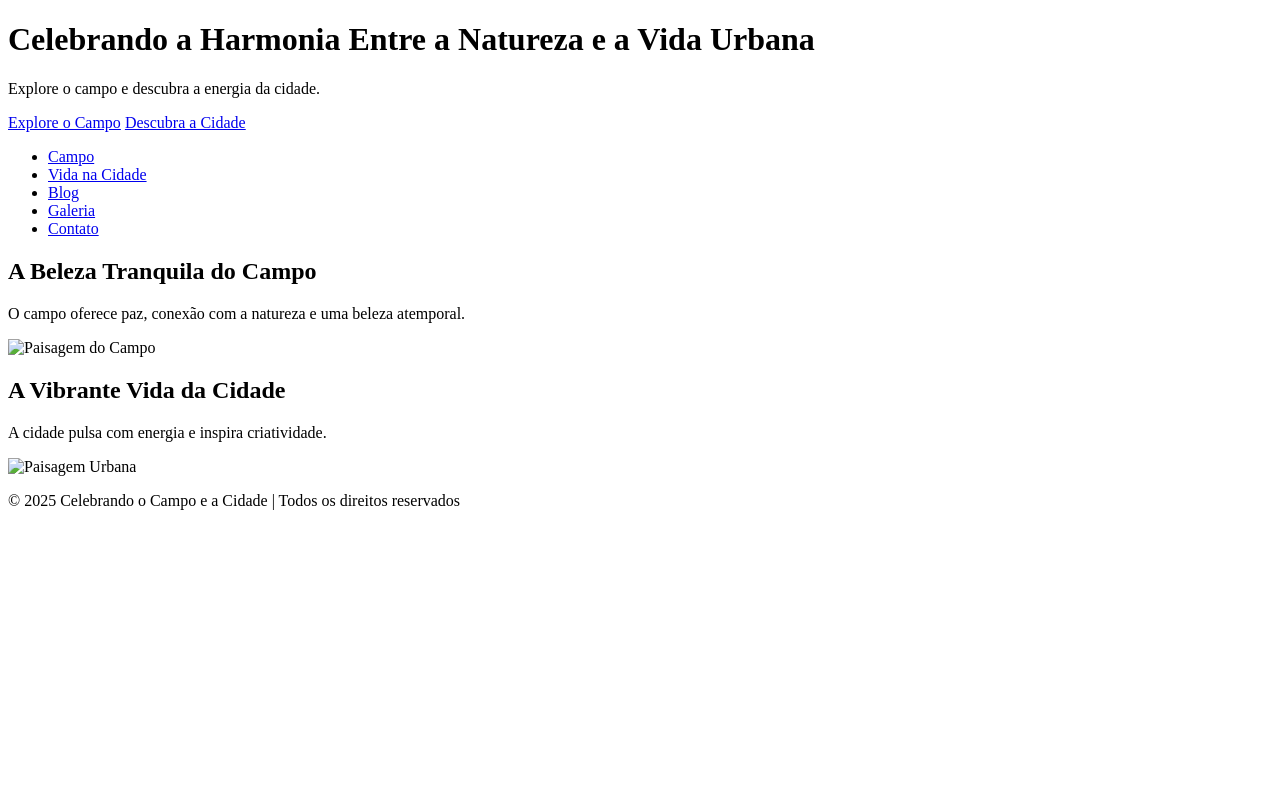
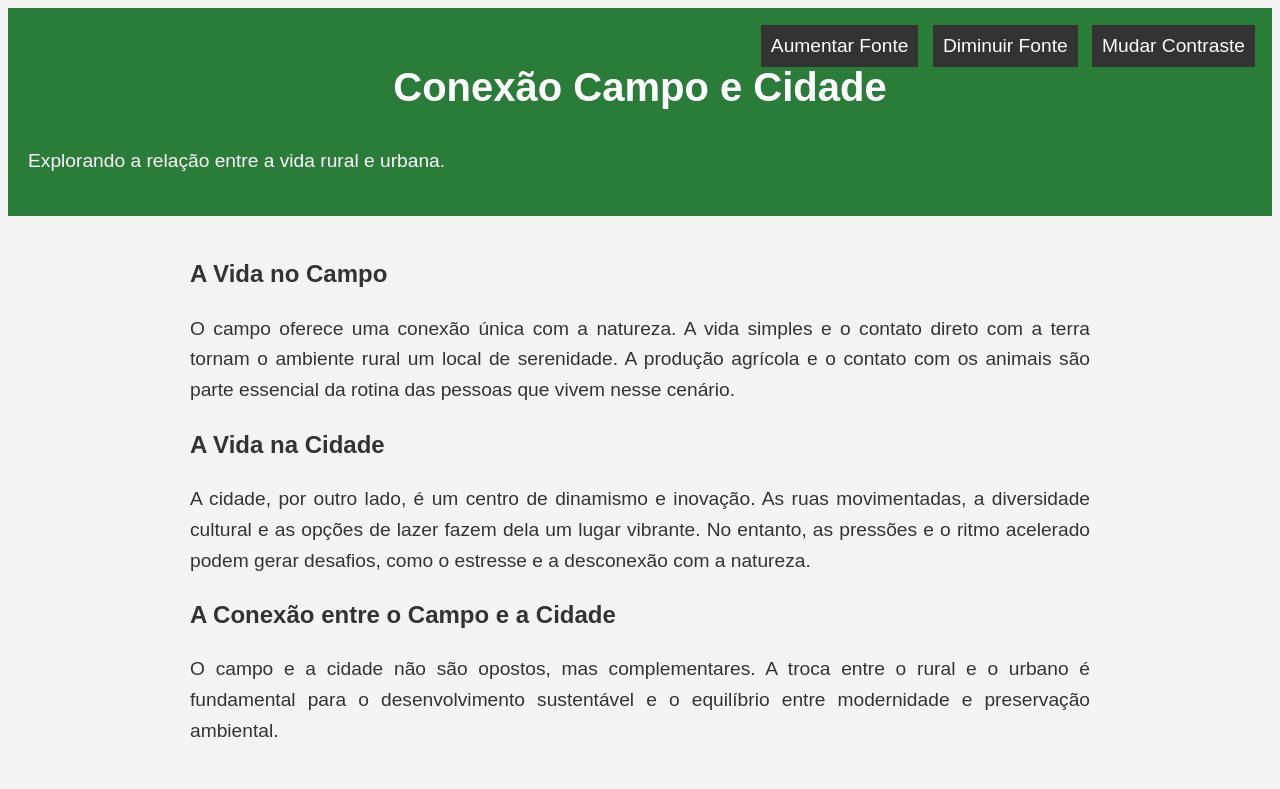
Before and after one commit to jhenivic/Agrinho.Jhenifer, a plain HTML site: page Agrinho.Jhenifer/index.html in a window 1280 px wide. Drawn offline with Linux system fonts and the light colour scheme; files that its build step writes are made by us from their sources.

Commit message:
Add files via upload

```diff
--- a/Agrinho.Jhenifer/index.html
+++ b/Agrinho.Jhenifer/index.html
@@ -3,53 +3,35 @@
 <head>
     <meta charset="UTF-8">
     <meta name="viewport" content="width=device-width, initial-scale=1.0">
-    <meta http-equiv="X-UA-Compatible" content="ie=edge">
-    <title>Celebrando o Campo e a Cidade</title>
-    <link rel="stylesheet" href="styles.css">
+    <title>Conexão Campo e Cidade</title>
+    <link rel="stylesheet" href="assets/css/style.css">
 </head>
 <body>
 
-    <!-- Seção Hero -->
-    <header class="hero">
-        <div class="hero-content">
-            <h1>Celebrando a Harmonia Entre a Natureza e a Vida Urbana</h1>
-            <p>Explore o campo e descubra a energia da cidade.</p>
-            <div class="cta-buttons">
-                <a href="#campo">Explore o Campo</a>
-                <a href="#cidade">Descubra a Cidade</a>
-            </div>
-        </div>
-    </header>
+<header>
+    <h1>Conexão Campo e Cidade</h1>
+    <p>Explorando a relação entre a vida rural e urbana.</p>
+</header>
 
-    <!-- Seção de Navegação -->
-    <nav>
-        <ul>
-            <li><a href="#campo">Campo</a></li>
-            <li><a href="#cidade">Vida na Cidade</a></li>
-            <li><a href="#blog">Blog</a></li>
-            <li><a href="#galeria">Galeria</a></li>
-            <li><a href="#contato">Contato</a></li>
-        </ul>
-    </nav>
+<section>
+    <h2>A Vida no Campo</h2>
+    <p>O campo oferece uma conexão única com a natureza. A vida simples e o contato direto com a terra tornam o ambiente rural um local de serenidade. A produção agrícola e o contato com os animais são parte essencial da rotina das pessoas que vivem nesse cenário.</p>
 
-    <!-- Seção Campo -->
-    <section id="campo" class="section">
-        <h2>A Beleza Tranquila do Campo</h2>
-        <p>O campo oferece paz, conexão com a natureza e uma beleza atemporal.</p>
-        <img src="campo.jpg" alt="Paisagem do Campo">
-    </section>
+    <h2>A Vida na Cidade</h2>
+    <p>A cidade, por outro lado, é um centro de dinamismo e inovação. As ruas movimentadas, a diversidade cultural e as opções de lazer fazem dela um lugar vibrante. No entanto, as pressões e o ritmo acelerado podem gerar desafios, como o estresse e a desconexão com a natureza.</p>
 
-    <!-- Seção Vida na Cidade -->
-    <section id="cidade" class="section">
-        <h2>A Vibrante Vida da Cidade</h2>
-        <p>A cidade pulsa com energia e inspira criatividade.</p>
-        <img src="cidade.jpg" alt="Paisagem Urbana">
-    </section>
+    <h2>A Conexão entre o Campo e a Cidade</h2>
+    <p>O campo e a cidade não são opostos, mas complementares. A troca entre o rural e o urbano é fundamental para o desenvolvimento sustentável e o equilíbrio entre modernidade e preservação ambiental.</p>
+</section>
 
-    <!-- Rodapé -->
-    <footer>
-        <p>&copy; 2025 Celebrando o Campo e a Cidade | Todos os direitos reservados</p>
-    </footer>
+<!-- Botões de acessibilidade -->
+<div class="acessibilidade-btns">
+    <button class="btn" id="aumentar-fonte">Aumentar Fonte</button>
+    <button class="btn" id="diminuir-fonte">Diminuir Fonte</button>
+    <button class="btn" id="mudar-contraste">Mudar Contraste</button>
+</div>
+
+<script src="assets/js/script.js"></script>
 
 </body>
 </html>
--- a/Agrinho.Jhenifer/style.css
+++ b/Agrinho.Jhenifer/style.css
@@ -1,116 +1,71 @@
-/* Reseta estilos padrões */
-* {
-    margin: 0;
-    padding: 0;
-    box-sizing: border-box;
+/* Estilos principais */
+body {
+    font-family: Arial, sans-serif;
+    background-color: #f4f4f4;
+    color: #333;
+    line-height: 1.6;
+    transition: all 0.3s ease;
 }
 
-/* Corpo e fundo */
-body {
-    font-family: Arial, sans-serif;
-    line-height: 1.6;
-    background-color: #f4f4f4;
-    color: #333;
-}
-
-/* Seção Hero */
-.hero {
-    display: flex;
-    justify-content: center;
-    align-items: center;
-    height: 100vh;
-    background-image: url('campo-cidade.jpg'); /* Imagem de fundo para o herói */
-    background-size: cover;
-    background-position: center;
+header {
+    background-color: #2a7d38; /* Verde campo */
+    color: white;
     text-align: center;
-    color: white;
     padding: 20px;
 }
 
-.hero h1 {
-    font-size: 3rem;
-    margin-bottom: 10px;
+section {
+    padding: 20px;
+    margin: 0 auto;
+    max-width: 900px;
 }
 
-.hero p {
-    font-size: 1.5rem;
-    margin-bottom: 20px;
+h1 {
+    font-size: 2.5em;
 }
 
-.cta-buttons a {
-    margin: 10px;
-    padding: 12px 25px;
-    background-color: #4CAF50;
-    color: white;
-    text-decoration: none;
-    border-radius: 5px;
+p {
+    font-size: 1.2em;
+    text-align: justify;
 }
 
-.cta-buttons a:hover {
-    background-color: #45a049;
+/* Botões de acessibilidade */
+.acessibilidade-btns {
+    position: fixed;
+    top: 20px;
+    right: 20px;
+    z-index: 1000;
 }
 
-/* Navegação */
-nav {
+.btn {
     background-color: #333;
+    color: white;
+    border: none;
     padding: 10px;
+    margin: 5px;
+    cursor: pointer;
+    font-size: 1.2em;
 }
 
-nav ul {
-    display: flex;
-    justify-content: center;
-    list-style: none;
+.btn:hover {
+    background-color: #555;
 }
 
-nav ul li {
-    margin: 0 15px;
+.btn:focus {
+    outline: none;
 }
 
-nav ul li a {
-    color: white;
-    text-decoration: none;
-    font-size: 1.2rem;
+/* Estilos para modo de alto contraste */
+.alto-contraste {
+    background-color: #000;
+    color: #FFF;
 }
 
-nav ul li a:hover {
-    color: #4CAF50;
+/* Estilos para aumentar fontes */
+.aumento-fonte {
+    font-size: 1.5em;
 }
 
-/* Seções */
-.section {
-    padding: 50px 20px;
-    text-align: center;
+.diminuir-fonte {
+    font-size: 1em;
 }
-
-.section img {
-    width: 80%;
-    max-width: 800px;
-    margin-top: 20px;
-    border-radius: 8px;
-}
-
-/* Rodapé */
-footer {
-    background-color: #333;
-    color: white;
-    text-align: center;
-    padding: 10px;
-    position: fixed;
-    bottom: 0;
-    width: 100%;
-}
-
-/* Responsividade */
-@media (max-width: 768px) {
-    .hero h1 {
-        font-size: 2rem;
-    }
-
-    .hero p {
-        font-size: 1.2rem;
-    }
-
-    .cta-buttons a {
-        padding: 10px 20px;
-    }
-}
```
Also changed, not shown: Agrinho.Jhenifer/script.js (added, +16 -0 lines).
